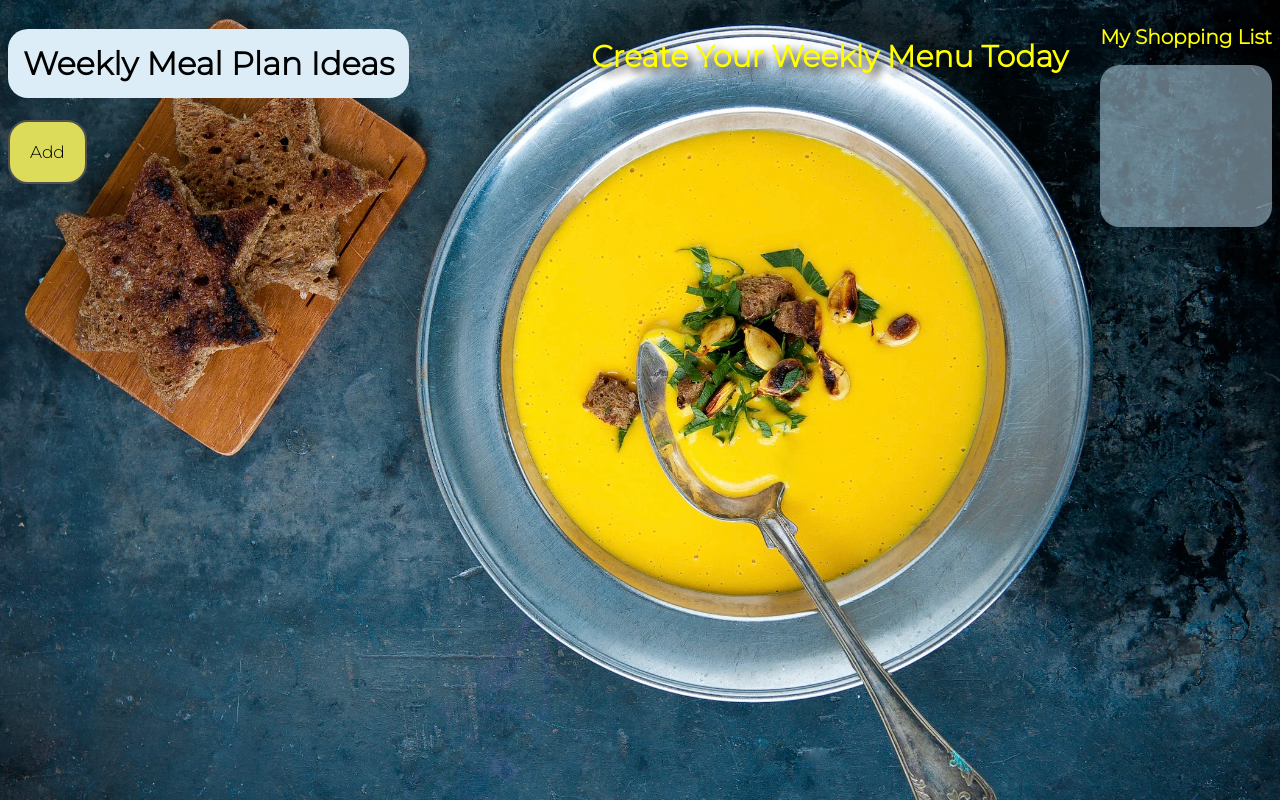
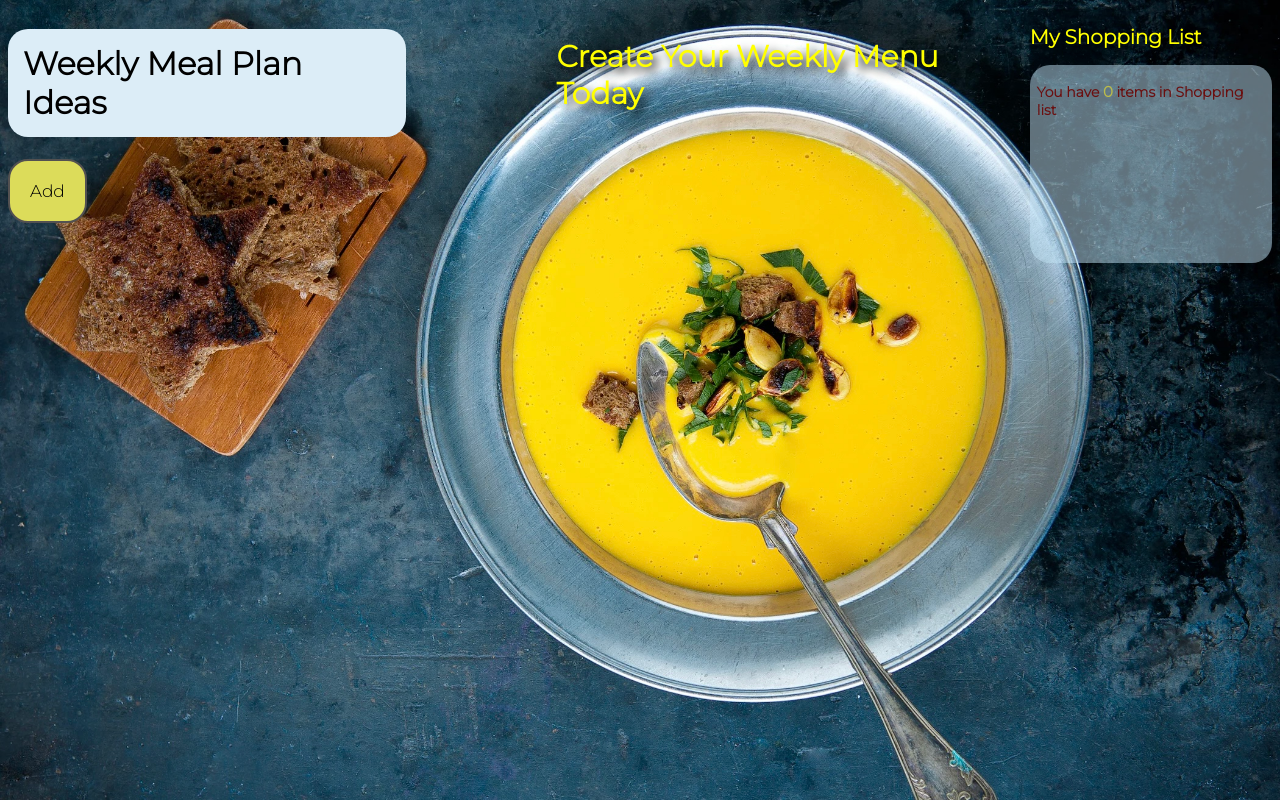
Before and after one commit to Nyushaf/Plan-menu, a React (Create React App) app: page / in a window 1280 px wide. Built offline with nearby package versions, Linux system fonts and the light colour scheme.

Commit message:
add local storage

```diff
--- a/src/App.css
+++ b/src/App.css
@@ -94,12 +94,36 @@ h2 {
   font-size: 14px;
   font-weight: bolder;
   font-family: 'Montserrat', sans-serif;
+  color: black;
 }
 .meal {
   font-size: 13px;
   font-family: 'Montserrat', sans-serif;
+  color: black;
 }
 .btn-position {
   display: flex;
   justify-content: center;
 }
+ol {
+  font-size: 15px;
+  font-weight: bold;
+  font-family: 'Montserrat', sans-serif;
+  color: rgb(107, 15, 15);
+}
+.item {
+  font-weight: bold;
+  font-family: 'Montserrat', sans-serif;
+  font-size: 15px;
+  color: #bbbb4c;
+}
+li {
+  padding: 5px;
+}
+p {
+  font-size: 14px;
+  font-family: 'Montserrat', sans-serif;
+  color: rgb(107, 15, 15);
+  font-weight: bold;
+  margin: 5px;
+}
--- a/src/App.js
+++ b/src/App.js
@@ -10,7 +10,8 @@ function App() {
   const [mealPlans, setMealPlans] = useState(
     localStorage.mealPlans ? JSON.parse(localStorage.mealPlans) : []);
   const [selectedDay, setSelectedDay] = useState(false);
-  const [myList, setMyList] = useState([]);
+  const [myList, setMyList] = useState(
+    localStorage.myList ? JSON.parse(localStorage.myList) : []);
 
 
   const addMeal = () => {
@@ -42,8 +43,9 @@ function App() {
   }
 
   useEffect(() => {
+    localStorage.setItem("myList", JSON.stringify(myList))
     localStorage.setItem("mealPlans", JSON.stringify(mealPlans))
-  }, [mealPlans])
+  }, [mealPlans, myList])
 
   return (
     <div className="App">
--- a/src/MyMealsAndIngredients.js
+++ b/src/MyMealsAndIngredients.js
@@ -9,8 +9,12 @@ const MyMealsAndIngredients = ({selectedDay, updateDay, setMyList, myList}) => {
 
     const addIngredients = (value) => {
         if (value) {
-            const newIngredients = value.split(",");
-            setMyList(myList.concat(newIngredients));
+            const newIngredients = value
+            .split(",")
+            .map((ingredient) =>
+            ingredient.trim().toLowerCase());
+            const filtederIngredients = newIngredients.filter((ingredient) => !myList.includes(ingredient));
+            setMyList(myList.concat(filtederIngredients));
         }
     }
 
--- a/src/ShoppingList.js
+++ b/src/ShoppingList.js
@@ -6,11 +6,12 @@ const ShoppingList = ({myList}) => {
         <div>
             <h2>My Shopping List</h2>
             <div className="container-shoppingList">
-                <ul>
+                <ol>
                 {myList.map((item, index) => (
-                    <li key = {index}>{item}</li>
+                    <li key = {index}><span className="item">{item}</span></li>
                 ))}
-                </ul>
+                </ol>
+                <p>You have <span className="item">{myList.length}</span> items in Shopping list</p>
             </div>
 
         </div>
```
